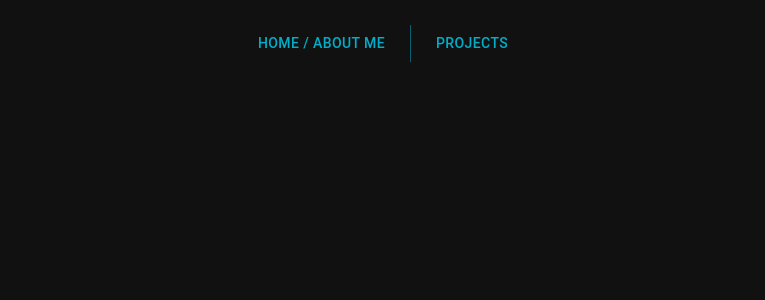
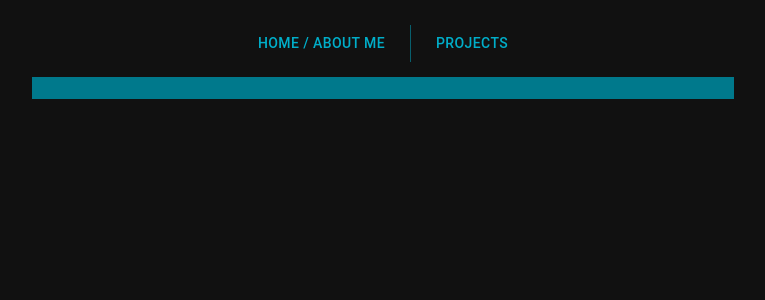
Before and after one commit to selareid/www.selareid.com, a React (Create React App) app: page /projects in a window 1280 px wide. Shown: the top 300 px of the page, without its empty margins (257-1022 px from the left). Built offline with nearby package versions, Linux system fonts and the light colour scheme.

Commit message:
Cleaned up projects page Added background (secondary colour) to the grid Edited margin/padding to space items out more nicely

```diff
--- a/src/pages/Projects.tsx
+++ b/src/pages/Projects.tsx
@@ -52,7 +52,12 @@ const Project: React.FC<{ project: ProjectProp }> = ({project}) => {
 const Projects: React.FC = () => {
     return (
         <Container fixed className="contentContainer">
-            <Grid container spacing={1} columns={1}>
+            <Grid container rowSpacing={1} columns={1}
+                  sx={{
+                      m: "15px 0 25px",
+                      p: "7px 15px 15px",
+                      bgcolor: "secondary.dark",
+                  }} >
             </Grid>
         </Container>
     )
```
